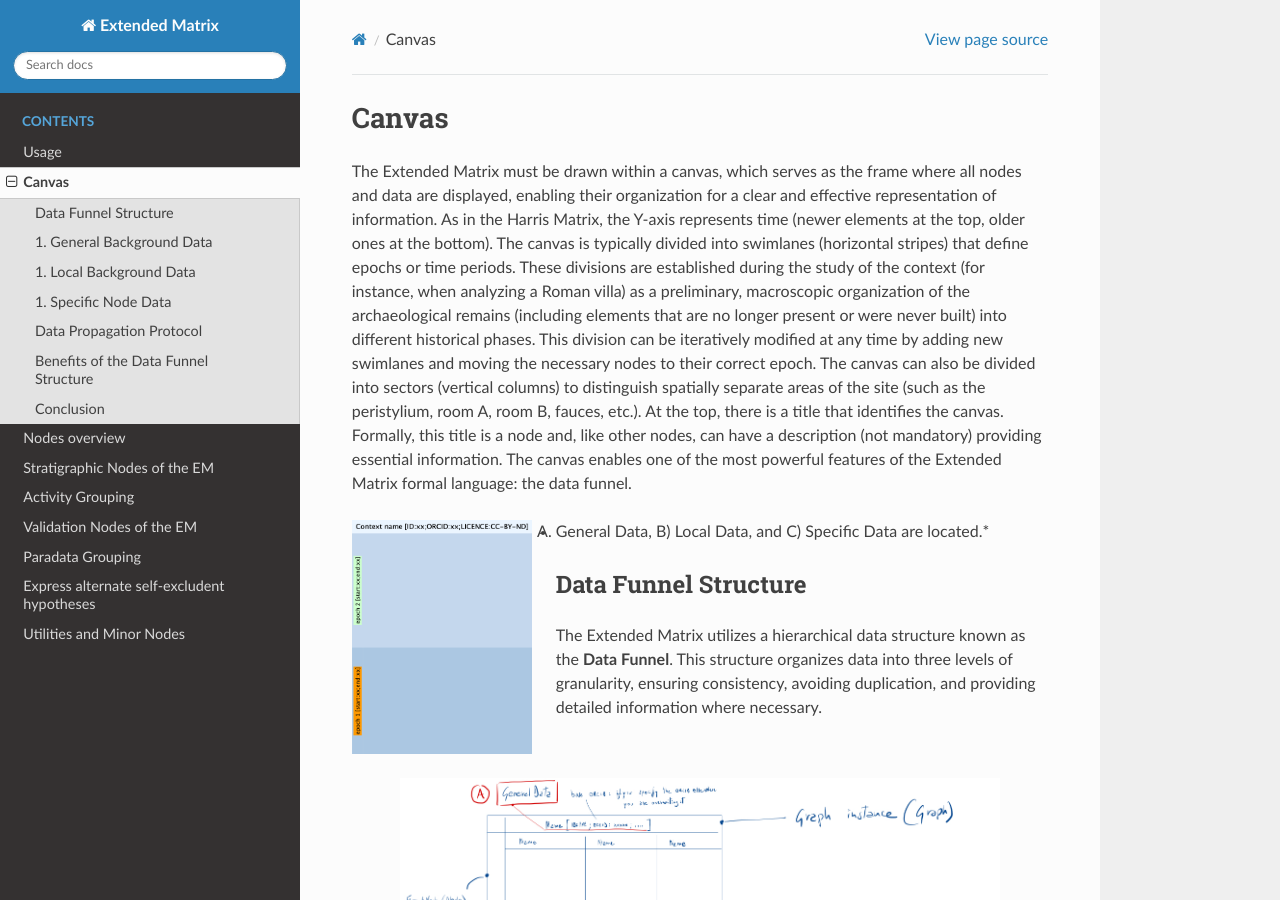
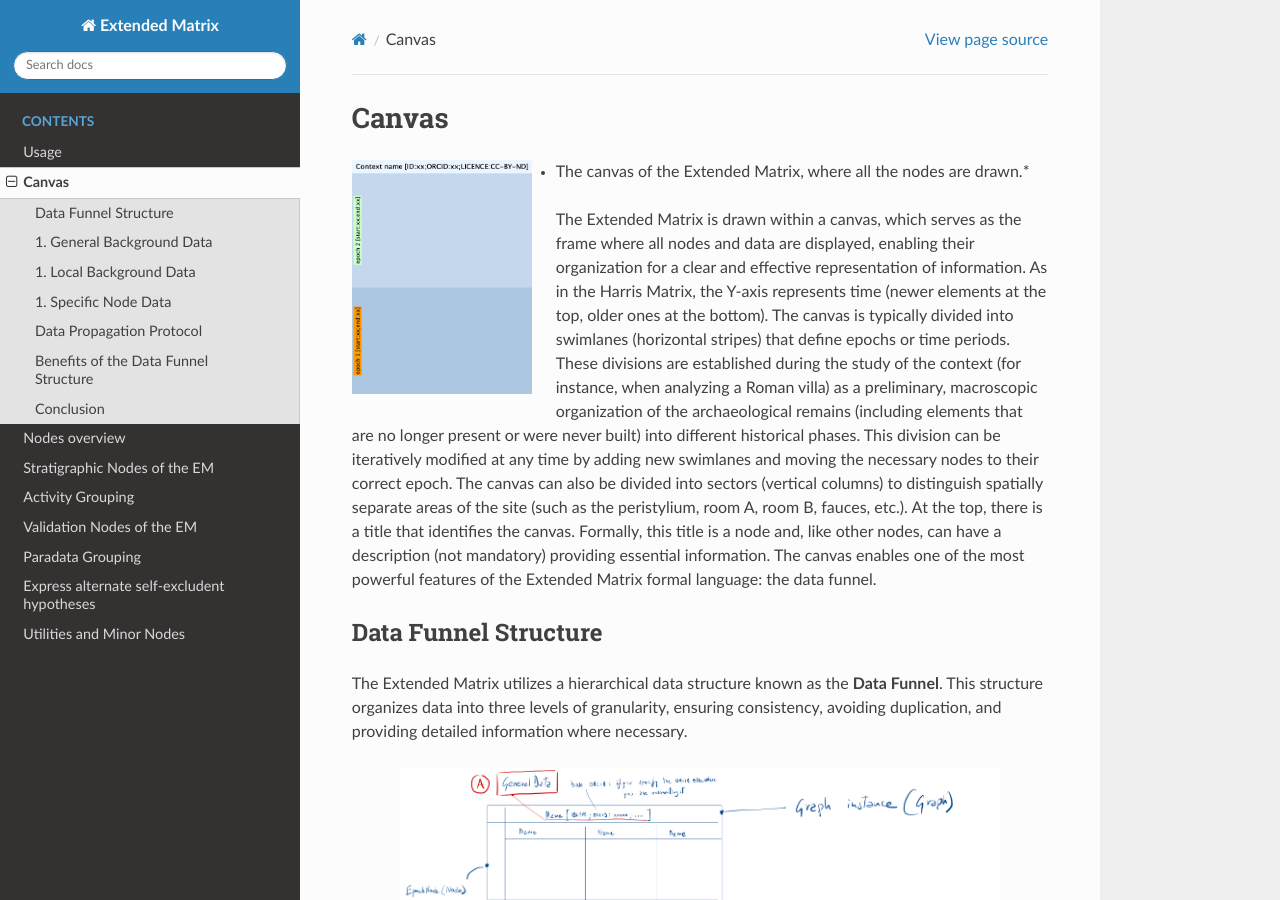
Before and after one commit to zalmoxes-laran/ExtendedMatrix-doc, a Sphinx documentation site: the page built from docs/data_funnel.rst, in a window 1280 px wide and 900 px high. Built offline with Sphinx 7.4.7 and the Read the Docs theme 3.1.0, drawn with Linux system fonts in a browser that asks for light colours; pages that are not in the unit, such as notebooks, are missing from menus.

Commit message:
Update data_funnel.rst

```diff
--- a/docs/data_funnel.rst
+++ b/docs/data_funnel.rst
@@ -1,18 +1,17 @@
 Canvas
 ======
-
-The Extended Matrix must be drawn within a canvas, which serves as the frame where all nodes and data are displayed, enabling their organization for a clear and effective representation of information.
-As in the Harris Matrix, the Y-axis represents time (newer elements at the top, older ones at the bottom). The canvas is typically divided into swimlanes (horizontal stripes) that define epochs or time periods. These divisions are established during the study of the context (for instance, when analyzing a Roman villa) as a preliminary, macroscopic organization of the archaeological remains (including elements that are no longer present or were never built) into different historical phases. This division can be iteratively modified at any time by adding new swimlanes and moving the necessary nodes to their correct epoch.
-The canvas can also be divided into sectors (vertical columns) to distinguish spatially separate areas of the site (such as the peristylium, room A, room B, fauces, etc.). At the top, there is a title that identifies the canvas. Formally, this title is a node and, like other nodes, can have a description (not mandatory) providing essential information.
-The canvas enables one of the most powerful features of the Extended Matrix formal language: the data funnel.
 
 .. image:: /img/canvas_example.png
    :alt: The canvas of the Extended Matrix, where all the nodes are drawn.
    :width: 180px
    :align: left
 
-* A) General Data, B) Local Data, and C) Specific Data are located.*
+* The canvas of the Extended Matrix, where all the nodes are drawn.*
 
+The Extended Matrix is drawn within a canvas, which serves as the frame where all nodes and data are displayed, enabling their organization for a clear and effective representation of information.
+As in the Harris Matrix, the Y-axis represents time (newer elements at the top, older ones at the bottom). The canvas is typically divided into swimlanes (horizontal stripes) that define epochs or time periods. These divisions are established during the study of the context (for instance, when analyzing a Roman villa) as a preliminary, macroscopic organization of the archaeological remains (including elements that are no longer present or were never built) into different historical phases. This division can be iteratively modified at any time by adding new swimlanes and moving the necessary nodes to their correct epoch.
+The canvas can also be divided into sectors (vertical columns) to distinguish spatially separate areas of the site (such as the peristylium, room A, room B, fauces, etc.). At the top, there is a title that identifies the canvas. Formally, this title is a node and, like other nodes, can have a description (not mandatory) providing essential information.
+The canvas enables one of the most powerful features of the Extended Matrix formal language: the data funnel.
 
 Data Funnel Structure
 ---------------------
```
